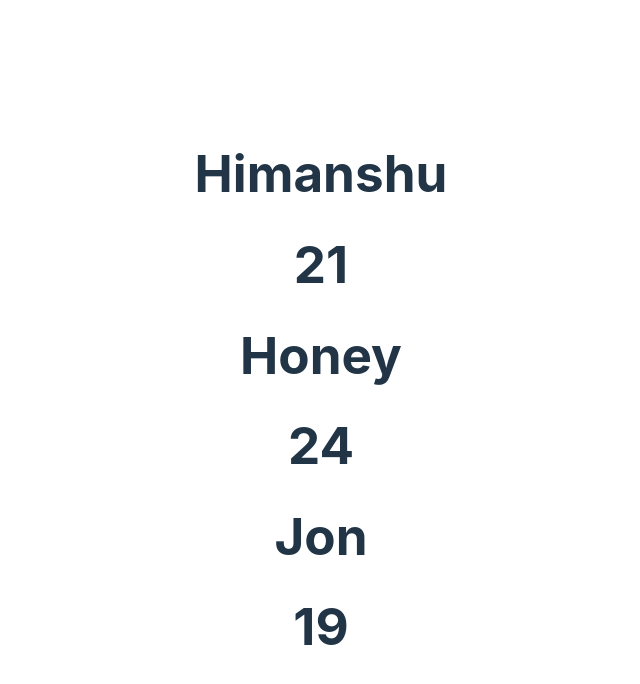
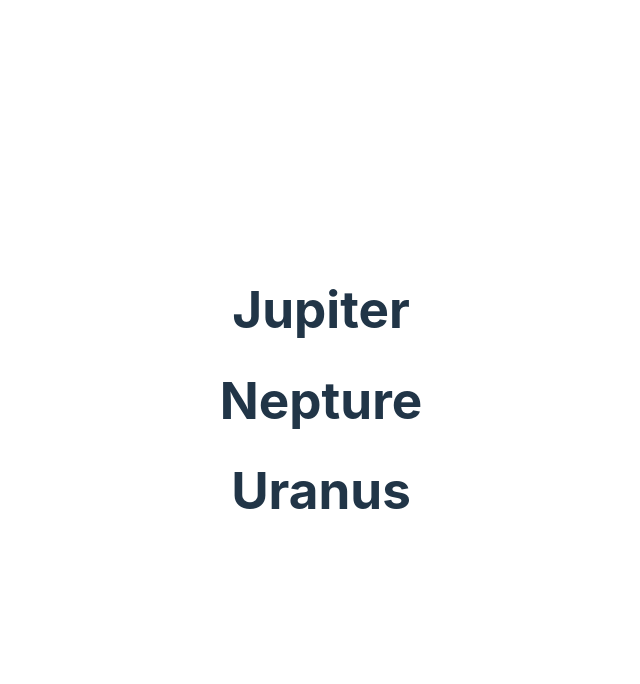
Before and after one commit to Himanshu1104K/React-Tutorial, a React (Vite) app: page / in a window 1280 px wide. Shown: the top 684 px of the page, without its empty margins (319-959 px from the left). Built offline with nearby package versions, Linux system fonts and the light colour scheme.

Commit message:
Exercise

```diff
--- a/src/App.jsx
+++ b/src/App.jsx
@@ -18,25 +18,44 @@ import "./App.css";
 
 // Example 2
 function App() {
-  const users = [
-    { name: "Himanshu", age: 21 },
-    { name: "Honey", age: 24 },
-    { name: "Jon", age: 19 },
+  // const users = [
+  //   { name: "Himanshu", age: 21 },
+  //   { name: "Honey", age: 24 },
+  //   { name: "Jon", age: 19 },
+  // ];
+
+  // return (
+  //   <>
+  //     <div className="App">
+  //       {users.map((user, key) => {
+  //         return (
+  //           <div key={key}>
+  //             <h1>{user.name}</h1>
+  //             <h1>{user.age}</h1>
+  //           </div>
+  //         );
+  //       })}
+  //     </div>
+  //   </>
+  // );
+
+  const planets = [
+    { name: "Mars", isGasPlanet: false },
+    { name: "Earth", isGasPlanet: false },
+    { name: "Jupiter", isGasPlanet: true },
+    { name: "Venus", isGasPlanet: false },
+    { name: "Nepture", isGasPlanet: true },
+    { name: "Uranus", isGasPlanet: true },
   ];
 
   return (
-    <>
-      <div className="App">
-        {users.map((user, key) => {
-          return (
-            <div key={key}>
-              <h1>{user.name}</h1>
-              <h1>{user.age}</h1>
-            </div>
-          );
-        })}
-      </div>
-    </>
+    <div className="App">
+      {planets.map((planet, key) => {
+        if (planet.isGasPlanet) {
+          return <h1 className="name">{planet.name}</h1>;
+        }
+      })}
+    </div>
   );
 }
 export default App;
```
